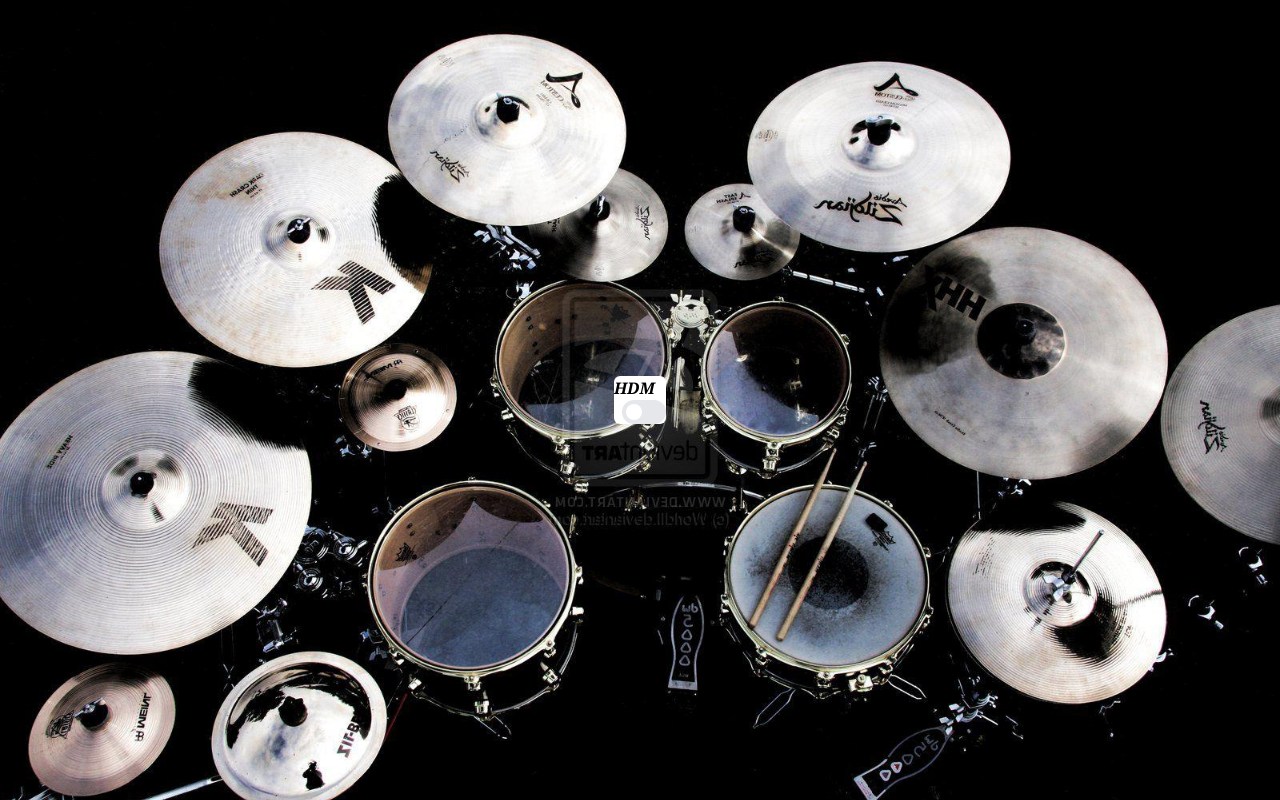
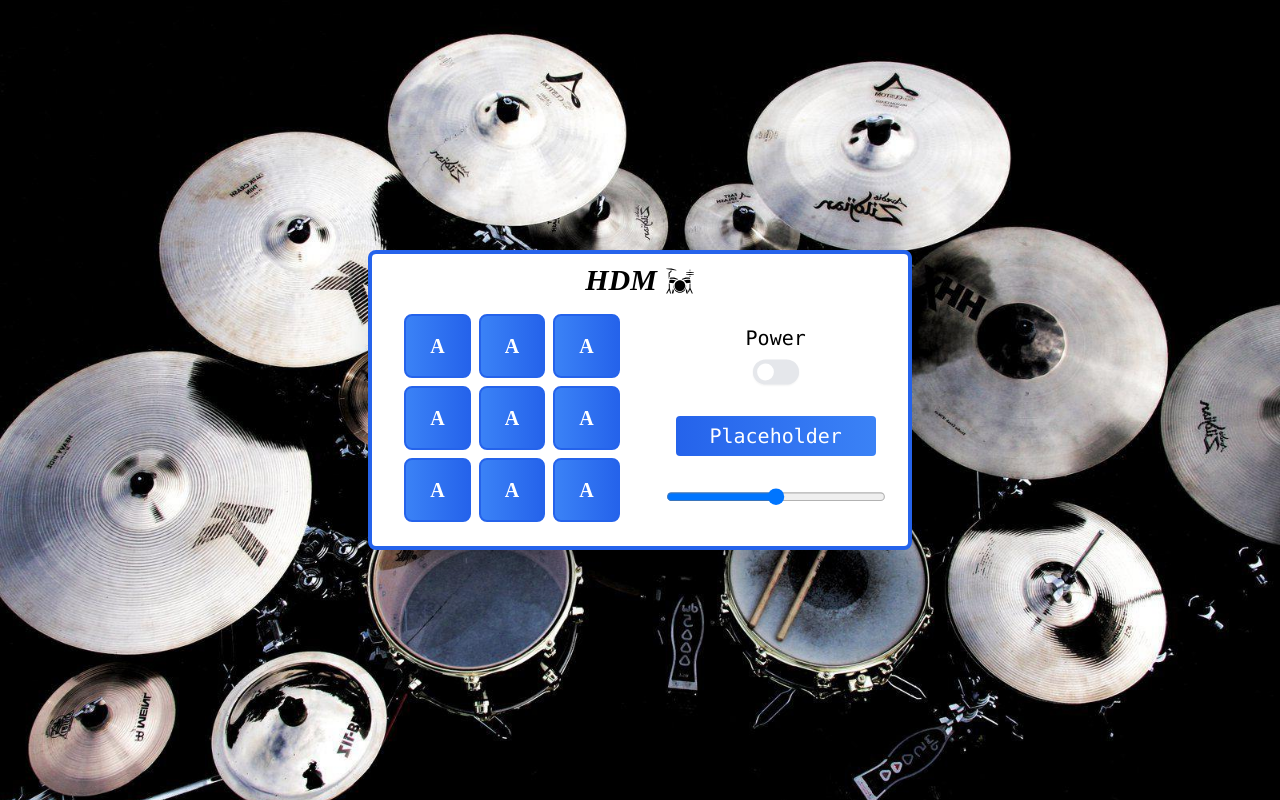
Before and after one commit to harmonify/drum-machine, a React (Create React App) app: page / in a window 1280 px wide. Built offline with nearby package versions, Linux system fonts and the light colour scheme.

Commit message:
finished static UI

```diff
--- a/package.json
+++ b/package.json
@@ -10,6 +10,7 @@
     "@testing-library/user-event": "^12.8.3",
     "react": "^17.0.2",
     "react-dom": "^17.0.2",
+    "react-icons": "^4.3.1",
     "react-scripts": "4.0.3",
     "web-vitals": "^1.1.2"
   },
--- a/src/App.js
+++ b/src/App.js
@@ -4,7 +4,7 @@ import Store from './Store';
 function App() {
   return (
     <Store>
-      <div className="flex justify-center items-center min-h-screen bg-app bg-cover bg-no-repeat bg-center">
+      <div className="flex justify-center items-center min-h-screen bg-app bg-cover bg-no-repeat bg-center font-ds">
         <DrumMachine />
       </div>
     </Store>
--- a/src/components/DisplayLabel.jsx
+++ b/src/components/DisplayLabel.jsx
@@ -1,7 +1,7 @@
 export function DisplayLabel() {
   return (
-    <div className="" id="display">
-
+    <div className="flex justify-center items-center min-w-40 min-h-8 bg-gradient-to-r from-blue-600 to-blue-500 rounded font-mono text-xl text-white" id="display">
+      Placeholder
     </div>
   )
 }
--- a/src/components/DrumMachine.jsx
+++ b/src/components/DrumMachine.jsx
@@ -2,17 +2,18 @@ import { DrumPadBank } from './DrumPadBank';
 import { DisplayLabel } from './DisplayLabel';
 import { PowerButton } from './PowerButton';
 import { VolumeRange } from './VolumeRange';
+import { GiDrumKit } from 'react-icons/gi';
 
 export function DrumMachine() {
   return (
-    <div className="drum-machine bg-white rounded-md">
-      <div className="header">
-        <em className="italic font-bold font-serif">HDM</em>
-        <i></i>
+    <div className="drum-machine bg-white rounded-lg px-8 pt-2 pb-6 space-y-4 border-4 border-blue-600 shadow-2xl">
+      <div className="header flex justify-center items-center italic font-bold text-3xl">
+        <em className="mr-2">HDM</em>
+        <GiDrumKit />
       </div>
-      <div className="flex justify-around">
+      <div className="flex justify-around space-x-14">
         <DrumPadBank />
-        <div className="flex flex-col justify-center align-center">
+        <div className="flex flex-col justify-center align-center space-y-8">
           <PowerButton />
           <DisplayLabel />
           <VolumeRange />
--- a/src/components/DrumPad.jsx
+++ b/src/components/DrumPad.jsx
@@ -1,7 +1,10 @@
 export function DrumPad() {
   return (
-    <div className="drum-pad">
+    <button
+      className="drum-pad bg-gradient-to-l border-2 border-blue-600 text-white text-xl font-bold from-blue-600 to-blue-500 hover:from-blue-500 hover:ring rounded-lg px-6 py-4 transition duration-75"
+    >
+      A
       <audio src="" className="clip"></audio>
-    </div>
+    </button>
   )
 }
--- a/src/components/DrumPadBank.jsx
+++ b/src/components/DrumPadBank.jsx
@@ -3,10 +3,14 @@ import { DrumPad } from './DrumPad';
 export function DrumPadBank() {
   return (
     <div
-      className="grid grid-cols-3 gap-1"
+      className="grid grid-cols-3 gap-2"
       id="drum-pad-bank"
     >
-      <DrumPad />
+      <DrumPad
+        text="A"
+        id="A"
+
+      />
       <DrumPad />
       <DrumPad />
       <DrumPad />
--- a/src/components/PowerButton.jsx
+++ b/src/components/PowerButton.jsx
@@ -2,22 +2,30 @@ import { useState } from 'react'
 import { Switch } from '@headlessui/react'
 
 export function PowerButton() {
-  const [enabled, setEnabled] = useState(false)
+  const [enabled, setEnabled] = useState(false);
+
+  function handleChange() {
+    setEnabled(! enabled);
+  }
 
   return (
+    <Switch.Group>
+      <div className="flex flex-col space-y-2 justify-center items-center">
+        <Switch.Label className="font-mono font-medium text-xl">Power</Switch.Label>
         <Switch
           checked={enabled}
-      onChange={setEnabled}
+          onChange={handleChange}
           className={`${
             enabled ? 'bg-blue-600' : 'bg-gray-200'
-      } relative inline-flex items-center h-6 rounded-full w-11`}
-      id="power-button"
+          } relative inline-flex shadow-sm items-center scale-105 transform h-6 rounded-full w-11 transition-colors focus:outline-none focus:ring-2 focus:ring-offset-2 focus:ring-indigo-500`}
         >
           <span
             className={`${
               enabled ? 'translate-x-6' : 'translate-x-1'
-        } inline-block w-4 h-4 transform bg-white rounded-full`}
+            } inline-block w-4 h-4 transform bg-white rounded-full transition-transform`}
           />
         </Switch>
+      </div>
+    </Switch.Group>
   )
 }
--- a/src/components/VolumeRange.jsx
+++ b/src/components/VolumeRange.jsx
@@ -1,10 +1,10 @@
 export function VolumeRange() {
   return (
     <div
-      className=""
       id="volume-range"
+      className="transform scale-110"
     >
-
+      <input type="range" className="bg-blue-500 w-full" name="" id="" />
     </div>
   )
 }
--- a/src/styles/index.css
+++ b/src/styles/index.css
@@ -1,6 +1,8 @@
 @tailwind base;
 @tailwind components;
 @tailwind utilities;
+
+@import url('https://fonts.googleapis.com/css2?family=Dancing+Script:wght@400;500;600;700&display=swap');
 
 @layer base {
   body {
@@ -21,3 +23,7 @@
 @layer components {
 
 }
+
+@layer utilities {
+
+}
--- a/tailwind.config.js
+++ b/tailwind.config.js
@@ -4,12 +4,23 @@ module.exports = {
   theme: {
     extend: {
       backgroundImage: {
-        'app': "url('/src/assets/img/background.jpg')"
-      }
+        'app': "url('/src/assets/img/background.jpg')",
+      },
+      fontFamily: {
+        'ds': ['"Dancing Script"', 'cursive'],
+      },
+      minWidth: {
+        '40': '10em',
+      },
+      minHeight: {
+        '8': '2em',
+      },
     },
   },
   variants: {
-    extend: {},
+    extend: {
+      ringWidth: ['hover'],
+    },
   },
   plugins: [],
 }
```
Also changed, not shown: 1 other file (tests, documents, lock files or other folders). Lines whose indentation alone changed are shown as unchanged.
